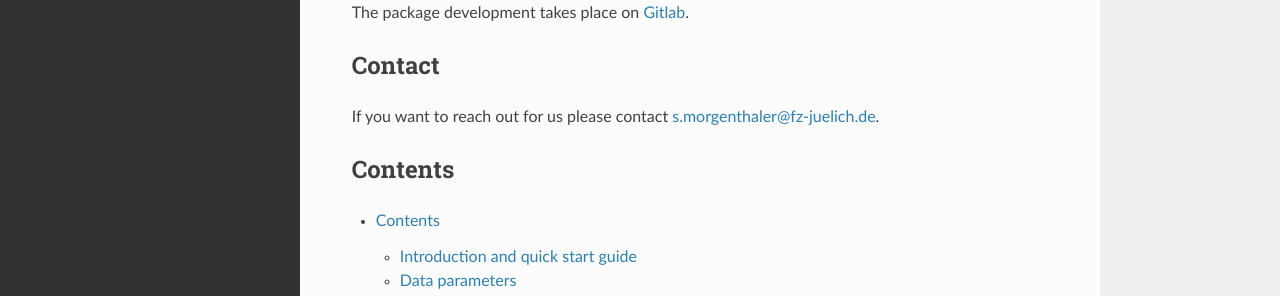
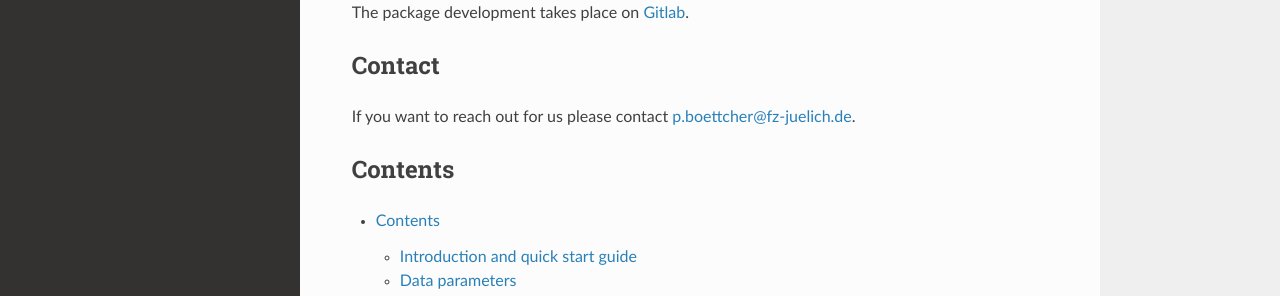
Before and after one commit to ElsevierSoftwareX/SOFTX-D-21-00134, a Sphinx documentation site: the page built from docs/source/index.rst, in a window 1280 px wide and 900 px high, scrolled down 541 px. Shown: the part 194-490 px from the top of the window. Built offline with Sphinx 7.4.7 and the Read the Docs theme 2.0.0, drawn with Linux system fonts in a browser that asks for light colours.

Commit message:
(clean) links to new repo and p.boettchers contact info

```diff
--- a/docs/source/getintouch.rst
+++ b/docs/source/getintouch.rst
@@ -12,10 +12,10 @@
 Find us on Gitlab
 ------------------
 
-The package development takes place on `Gitlab <https://gitlab-public.fz-juelich.de/>`_.
+The package development takes place on `Gitlab <https://gitlab-public.fz-juelich.de/network-science-group/emipy>`_.
 
 
 Contact
 --------
 
-If you want to reach out for us please contact `s.morgenthaler@fz-juelich.de <mailto:s.morgenthaler@fz-juelich.de>`_.
+If you want to reach out for us please contact `p.boettcher@fz-juelich.de <mailto:p.boettcher@fz-juelich.de>`_.
--- a/docs/source/index.rst
+++ b/docs/source/index.rst
@@ -25,12 +25,12 @@
 
 Find us on Gitlab
 =================
-The package development takes place on `Gitlab <https://gitlab-public.fz-juelich.de/s.morgenthaler/emipy>`_.
+The package development takes place on `Gitlab <https://gitlab-public.fz-juelich.de/network-science-group/emipy>`_.
 
 
 Contact
 =======
-If you want to reach out for us please contact `s.morgenthaler@fz-juelich.de <mailto:s.morgenthaler@fz-juelich.de>`_.
+If you want to reach out for us please contact `p.boettcher@fz-juelich.de <mailto:p.boettcher@fz-juelich.de>`_.
 
 
 Contents
```
Also changed, not shown: README.md (+1 -1 lines), .gitlab-ci.yml, 3 other files.
